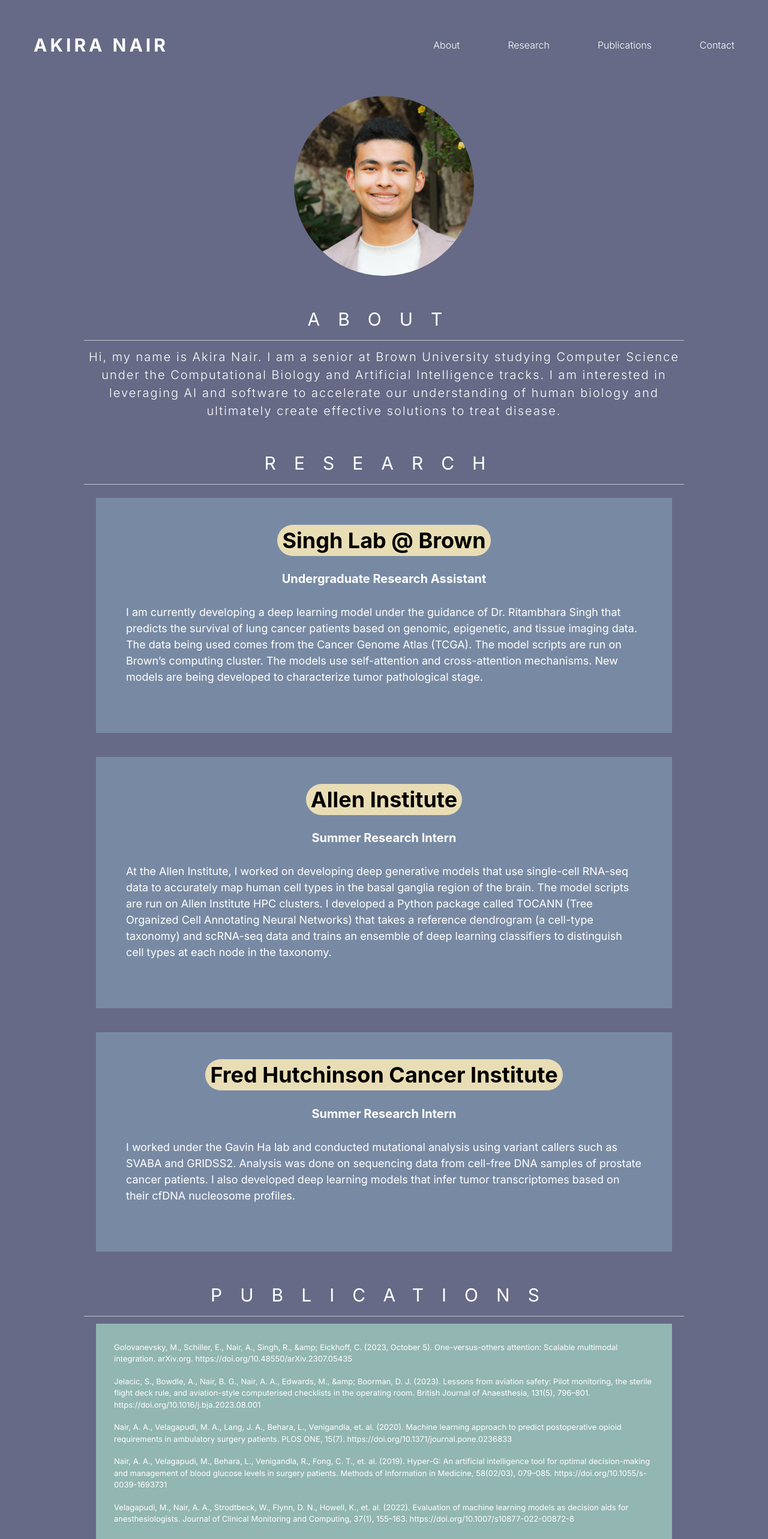
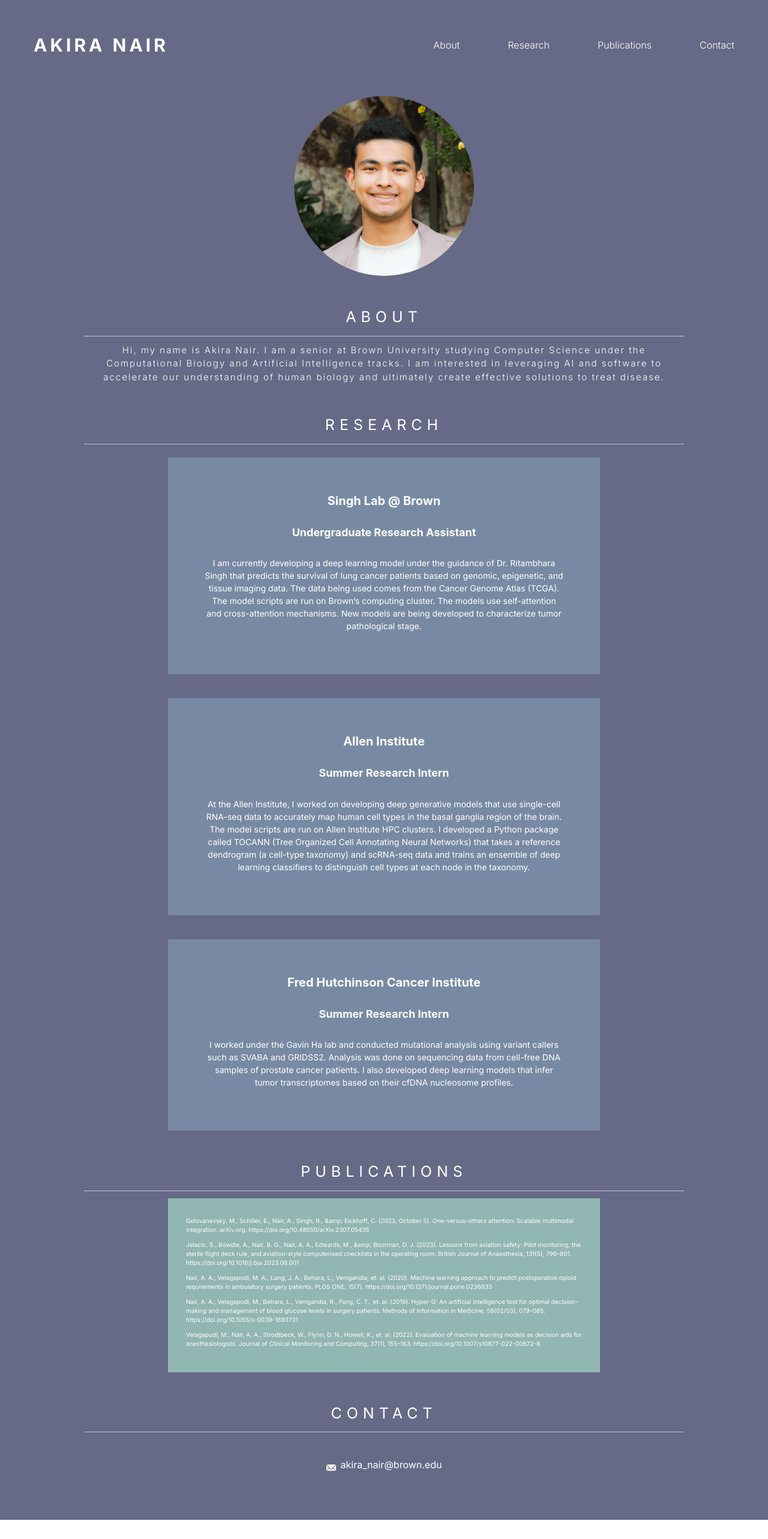
Before and after one commit to akira-nair/portfolio, a Next.js app: page / in a window 1280 px wide. Shown: the top 2566 px of the page at 60% size. After the commit the page ends 2534 px from the top, so only its background shows below. Built offline with nearby package versions, Linux system fonts and the light colour scheme.

Commit message:
improved responsiveness

```diff
--- a/src/app/components/about.tsx
+++ b/src/app/components/about.tsx
@@ -6,15 +6,16 @@ import { FadeIn } from "./utils/animations";
 export default function About() {
     return (
         <div>
+        <FadeIn delay={0.5}>
         <Container maxW="container.xl" centerContent paddingTop={'50px'}>
                     <Image src="./main-profile-sq.jpg" alt="Akira Profile" borderRadius="full" maxH={'300px'} />
                 </Container>
         <section id="about">
-            <FadeIn>
 
                 <Section title="ABOUT" desc="Hi, my name is Akira Nair. I am a senior at Brown University studying Computer Science under the Computational Biology and Artificial Intelligence tracks. I am interested in leveraging AI and software to accelerate our understanding of human biology and ultimately create effective solutions to treat disease." divideOnTop />
-                </FadeIn>
+
         </section>
+        </FadeIn>
         </div>
     )
 
--- a/src/app/components/contact.tsx
+++ b/src/app/components/contact.tsx
@@ -9,15 +9,17 @@ export default function Contact() {
 
     return (
         <section id="contact">
-            <FadeIn>
+            <FadeIn delay={2}>
                 <Section title="CONTACT" desc="" divideOnTop />
                 <Box maxW={'80%'} mx='auto' padding={'30px'} alignItems={'center'}>
+                    <VStack verticalAlign={'true'} textAlign={'center'}>
                     <HStack alignContent={'center'}>
                         <EmailIcon color='white' />
                         <Text color={'white'} fontSize={'md'} paddingBottom={'10px'}>
                             <a href="mailto:akira_nair@brown.edu "> akira_nair@brown.edu </a>
                         </Text>
                     </HStack>
+                    </VStack>
                 </Box>
             </FadeIn>
         </section>
--- a/src/app/components/publications.tsx
+++ b/src/app/components/publications.tsx
@@ -16,16 +16,16 @@ export default function Publications() {
 
     return (
         <section id="publications">
-            <FadeIn>
+            <FadeIn delay={1.5}>
                 <Section title="PUBLICATIONS" desc="" divideOnTop />
-                <Box maxW={'80%'} mx='auto' bgColor={'#92B6B1'} padding={'30px'}>
-                    <VStack verticalAlign={'true'}>
+                <Box maxW={'60%'} mx='auto' bgColor={'#92B6B1'} padding={'30px'} textAlign={'left'}>
+                    {/* <VStack verticalAlign={'true'} textAlign={'left'}> */}
                         {publications.map((pub) => {
                             return (
-                                <Text color={'white'} fontSize={'small'} paddingBottom={'10px'} key={pub}> {pub} </Text>
+                                <Text color={'white'} fontSize={'10px'} paddingBottom={'10px'} key={pub}> {pub} </Text>
                             )
                         })}
-                    </VStack>
+                    {/* </VStack> */}
                 </Box>
             </FadeIn>
         </section>
--- a/src/app/components/research.tsx
+++ b/src/app/components/research.tsx
@@ -33,18 +33,13 @@ interface ExperienceProps {
 export function Experience(props: ExperienceProps) {
     return (
         <div>
-            <Box alignContent={'center'} mx={'auto'} bgColor={"#788AA3"} padding={'50px'} maxW={'80%'} minW={'80%'}>
+            <Box alignContent={'center'} mx={'auto'} bgColor={"#788AA3"} padding={'5%'} maxW={'60%'} minW={'60%'}>
                 {/* <StarIcon color={"salmon"}>  </StarIcon> */}
-                <Heading color={'white'} textAlign={'center'} paddingBottom={'30px'} maxW={'100%'}>
-                    <Highlight
-                        query={[props.title]}
-                        styles={{ px: '2', py: '1', rounded: 'full', bg: '#E8DDB5' }}
-                    >
+                <Heading size={'md'} color={'white'} textAlign={'center'} paddingBottom={'30px'} maxW={'100%'} overflowWrap={'break-word'}>
                         {props.title}
-                    </Highlight>
                 </Heading>
-                <Heading color={'white'} fontSize={'xl'} paddingBottom={'30px'} textAlign={'center'}> {props.job} </Heading>
-                <Text color={'white'} fontSize={'lg'} paddingBottom={'30px'}> {props.desc}
+                <Heading color={'white'} fontSize={'lg'} paddingBottom={'30px'} textAlign={'center'}> {props.job} </Heading>
+                <Text color={'white'} fontSize={'sm'} paddingBottom={'10px'} textAlign={'center'}> {props.desc}
                 </Text>
             </Box>
         </div>
@@ -57,7 +52,7 @@ export default function Research() {
 
     return (
         <section id="research">
-            <FadeIn>
+            <FadeIn delay={1}>
                 <Section title="RESEARCH" desc="" divideOnTop />
                 <VStack spacing={10} paddingTop={'10px'}>
                     <Experience {...experience1} />
--- a/src/app/components/section.tsx
+++ b/src/app/components/section.tsx
@@ -15,10 +15,9 @@ export default function Section(sectionProps: SectionProps) {
 
             <Box paddingTop={'50px'} maxW={'1000px'} mx="auto" textAlign="center">
                 <VStack spacing={3} verticalAlign={'true'}>
-
-                    <Text color={'white'} letterSpacing={30} fontSize='30px'> {sectionProps.title} </Text>
+                    <Text color={'white'} letterSpacing={8} fontSize='25px'> {sectionProps.title} </Text>
                     {sectionProps.divideOnTop && <Divider borderColor={'white'} />}
-                    <Text color={'white'} letterSpacing={2} fontSize='20px' fontWeight={'light'}> {sectionProps.desc} </Text>
+                    <Text color={'white'} letterSpacing={2} fontSize='15px' fontWeight={'light'}> {sectionProps.desc} </Text>
                 </VStack>
             </Box>
         </div>
--- a/src/app/components/utils/animations.tsx
+++ b/src/app/components/utils/animations.tsx
@@ -3,7 +3,7 @@
 import React from "react";
 import { motion  } from "framer-motion";
 
-export function FadeIn({ children }: { children: React.ReactNode }) {
+export function FadeIn({ children, delay }: { children: React.ReactNode, delay?: number }) {
     return (
         <motion.div
             variants={{
@@ -12,7 +12,7 @@ export function FadeIn({ children }: { children: React.ReactNode }) {
             }}
             initial="hidden"
             animate="visible"
-            transition={{ duration: 1 }}
+            transition={{ duration: 1, delay: delay || 0 }}
         >
             {children}
         </motion.div>
```
